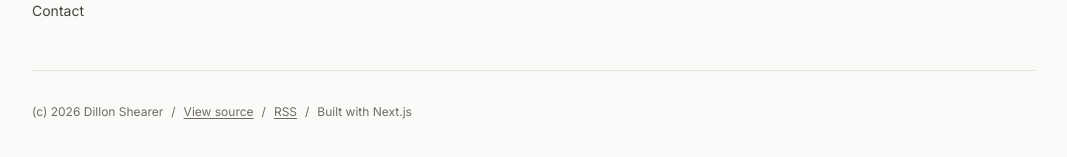
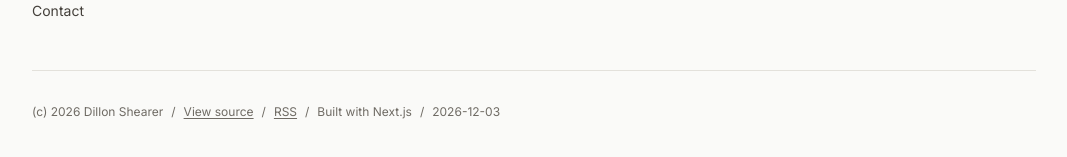
Before and after one commit to dillon-shearer/ds-portfolio, a Next.js app: page / in a window 1280 px wide. Shown: the part 1853-2010 px from the top of the page, without its empty margins (106-1173 px from the left). Built offline with nearby package versions, Linux system fonts and the light colour scheme; no server answers.

Commit message:
P5-T41: add build provenance to footer

```diff
--- a/components/Footer.tsx
+++ b/components/Footer.tsx
@@ -4,6 +4,8 @@ import styles from './Footer.module.css'
 
 export function Footer() {
   const year = new Date().getFullYear()
+  const buildSha = process.env.NEXT_PUBLIC_BUILD_SHA
+  const buildDate = process.env.NEXT_PUBLIC_BUILD_DATE
 
   return (
     <footer className={styles.footer}>
@@ -87,6 +89,14 @@ export function Footer() {
           </Link>
           <span aria-hidden="true">/</span>
           <span>Built with Next.js</span>
+          {buildSha ? (
+            <>
+              <span aria-hidden="true">/</span>
+              <span>{buildSha}</span>
+            </>
+          ) : null}
+          <span aria-hidden="true">/</span>
+          <span>{buildDate}</span>
         </div>
       </div>
     </footer>
--- a/next.config.ts
+++ b/next.config.ts
@@ -1,10 +1,18 @@
 import type { NextConfig } from 'next'
+
+const vercelCommitSha = process.env.VERCEL_GIT_COMMIT_SHA
+const buildSha = vercelCommitSha?.slice(0, 7).toLowerCase()
+const buildDate = new Date().toISOString().slice(0, 10)
 
 const nextConfig: NextConfig = {
   // Lint runs as its own CI step (npm run lint); running it inside next build
   // triggers a Turbopack race where .next/types/validator.ts is checked before
   // it is written, failing the build on Windows.
   eslint: { ignoreDuringBuilds: true },
+  env: {
+    NEXT_PUBLIC_BUILD_DATE: buildDate,
+    ...(buildSha ? { NEXT_PUBLIC_BUILD_SHA: buildSha } : {}),
+  },
 }
 
 export default nextConfig
```
